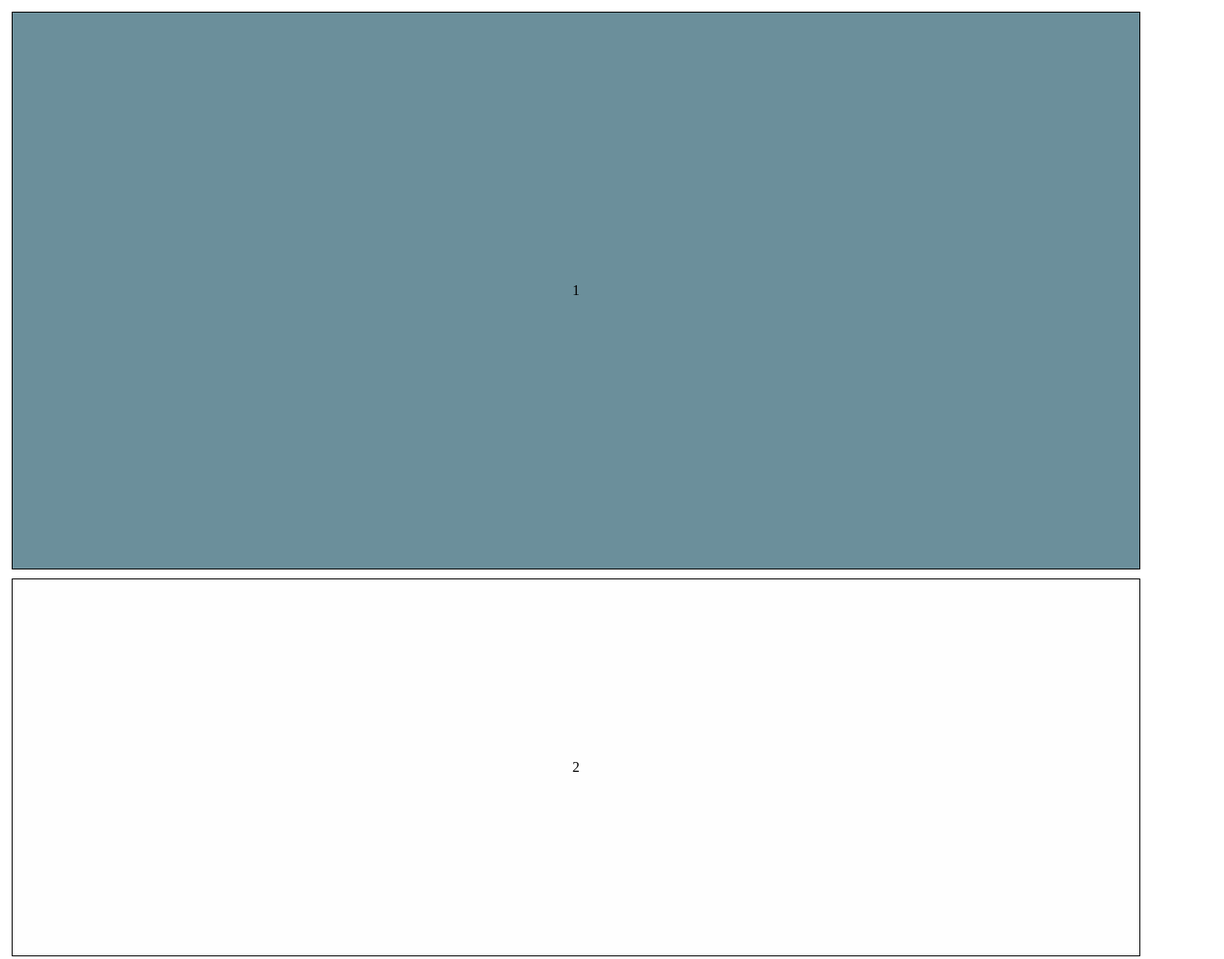
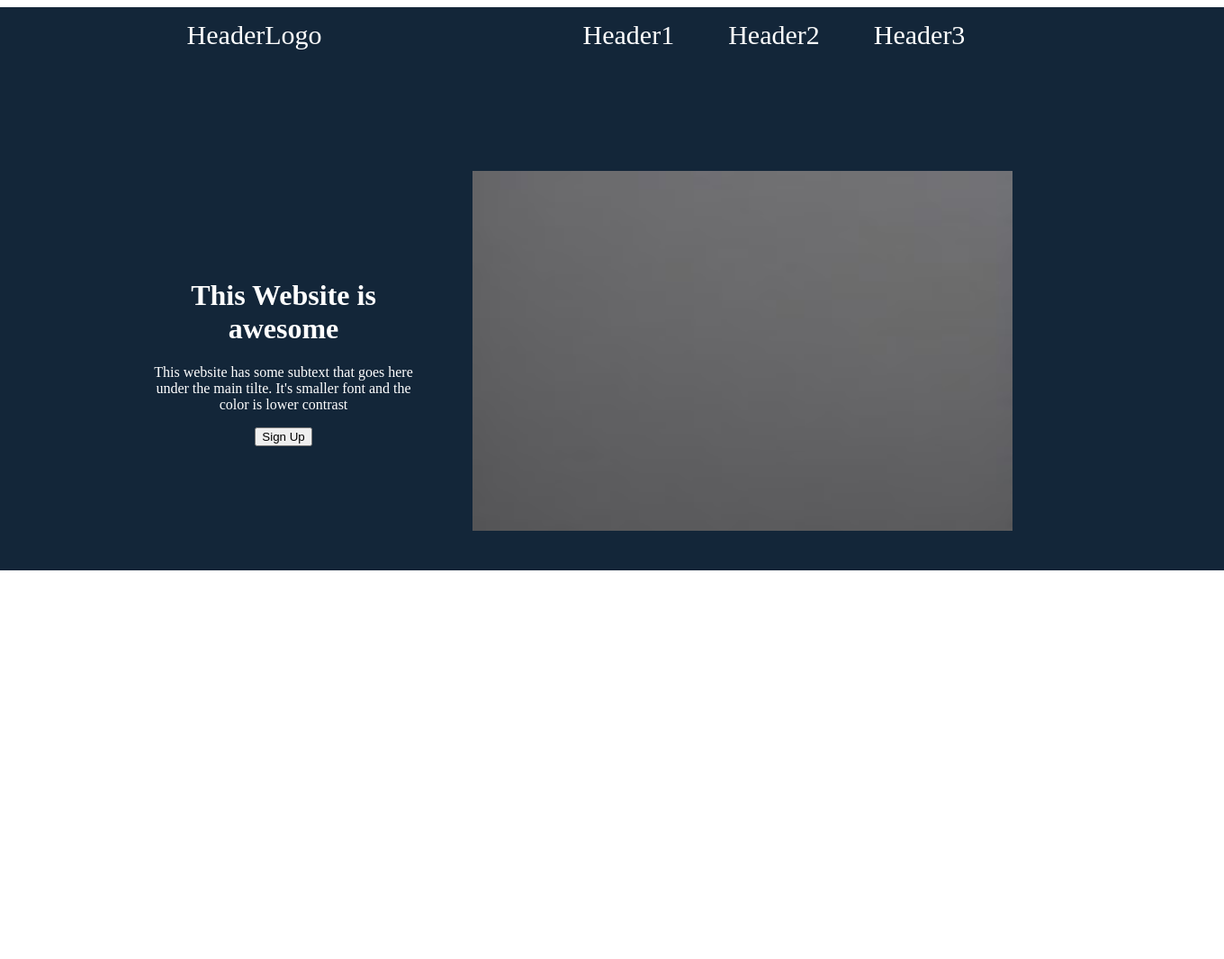
Before and after one commit to fierysleo/landingPage, a plain HTML site: page index.html in a window 1280 px wide. Shown: the top 1066 px of the page at 90% size, 1360 px wide, since content can reach past the window. After the commit the page ends 816 px from the top, so only its background shows below. Drawn offline with Linux system fonts and the light colour scheme.

Commit message:
complete rework for more clarity (10% done)

```diff
--- a/index.html
+++ b/index.html
@@ -7,12 +7,18 @@
     <link rel="stylesheet" href="styles.css">
 </head>
 <body>
-<div class="main-container">
-    <div class="one">1</div>
-    <div class="two">2</div>
-    <div class="three">3</div>
-    <div class="four">4</div>
-    <div class="five">5</div>
-</div>
+    <div class="MainBody">
+        <div class="headerLinks">
+            <div class="HeaderLogo">HeaderLogo</div>
+            <div class="one"><a href="https://www.example.com">Header1</a></div>
+            <div class="two"><a href="https://www.example.com/about">Header2</a></div>
+            <div class="three"><a href="https://www.example.com/contact">Header3</a></div>
+        </div>
+        <div class="MainBody2">
+            <div class="mB2Text"><H1>This Website is awesome</H1> <p>This website has some subtext that goes here under the main tilte. It's smaller font and the color is lower contrast</p> <button>Sign Up</button></div>
+            <div class="mB2Image"><img src="images/gray.jpg" alt="gray" width="600" height="400"></div>
+        </div>
+    </div>
+
 </body>
 </html>
--- a/styles.css
+++ b/styles.css
@@ -1,36 +1,61 @@
-.main-container{
+.headerLinks {
     display: flex;
-    flex-direction: column;
+    justify-content: center;
+    align-items: center;
+    padding: 10px 20px;
+    background-color: #132639;
+    width: 1400px
+
 }
-.main-container div {
-    flex: 1;
-    border: 1px solid black;
-    margin: 5px;
-    padding: 10px;
-    text-align: center;
+.headerLinks div{
+    border: 1px ;
+    margin: 20px;
+    margin-top: 1px;
+    margin-bottom: 1px;
+    padding: 5px 10px;
+    background-color: #132639;
+    height: 30px;
+    display: flex;
+    align-items: center;
+    color: white;
+    font-size: 30px;
+
+}
+.headerLinks div a {
+    text-decoration: none;
+    color: white;
+}
+.headerLinks .HeaderLogo{
+   margin-right: 250px;
 }
 
-.main-container .one {
-    background-color: rgb(107, 143, 155);
-    padding: 300px;
+.MainBody {
+    display: flex;
+    align-items: center;
+    flex-direction: column;
+    height: 100vh;
 }
 
-.main-container .two {
-    background-color: rgb(254, 254, 254);
-    padding: 200px;
+.MainBody2{
+    display: flex;
+    align-items: center;
+    background-color: #132639;
+    width: 1400px;
+    padding: 10px 20px;
+    color: white;
+    justify-content: center;
 }
 
-.main-container .three {
-    background-color: rgb(204, 204, 204);
-    padding: 200px;
+.MainBody2 div {
+    margin: 20px;
+    margin-top: 100px;
+    padding: 10px;
+    border-radius: 5px;
+    width: 300px;
+    text-align: center;
+    gap: 50px;
 }
 
-.main-container .four {
-    background-color: rgb(255, 255, 255);
-    padding: 100px;
+.MainBody2 .mB2Text{
+    margin-left: -270px;
 }
-
-.main-container .five {
-    background-color: rgb(0, 0, 0);
-    padding: 50px;
-}
```
Also changed, not shown: images/gray.jpg (added).
